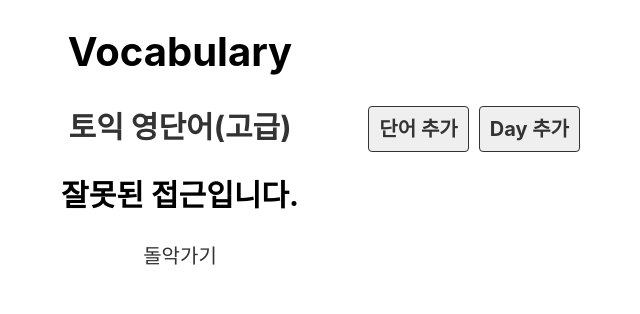
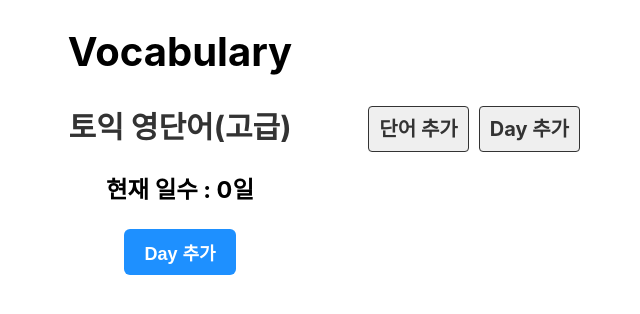
Before and after one commit to lsljw65/vocabulary0614, a React (Create React App) app in the folder client/: page /create-day in a window 1280 px wide. Shown: the top 314 px of the page, without its empty margins (460-1100 px from the left). Built offline with nearby package versions, Linux system fonts and the light colour scheme; no server answers; the HTML template or start-up script is replaced by a standard one.

Commit message:
날자 추가

```diff
--- a/client/src/App.js
+++ b/client/src/App.js
@@ -7,6 +7,7 @@ import { BrowserRouter, Routes, Route } from "react-router-dom";
 import Words from "./component/Words";
 import EmptyPage from "./component/EmptyPage";
 import CreateWord from "./component/CreateWord";
+import CrateDay from "./component/CrateDay";
 
 function App() {
   return (
@@ -18,6 +19,7 @@ function App() {
           <Route path="/" element={<DayList />} />
           <Route path="/word/:day" element={<Words />} />
           <Route path="/create-word" element={<CreateWord />} />
+          <Route path="/create-day" element={<CrateDay />} />
           <Route path="/*" element={<EmptyPage />} />
         </Routes>
       </div>
--- /dev/null
+++ b/client/src/component/CrateDay.js
@@ -0,0 +1,40 @@
+import { useEffect, useState } from "react";
+import { useNavigate } from "react-router";
+
+export default function CrateDay() {
+  const [days, setDays] = useState([]);
+  const history = useNavigate();
+  const url = "http://localhost:8000/days";
+  useEffect(() => {
+    fetch(url)
+      .then((res) => {
+        return res.json();
+      })
+      .then((days) => {
+        setDays(days);
+      });
+  }, [url]);
+  function addDay() {
+    console.log("눌려짐");
+    fetch(url, {
+      method: "POST",
+      headers: {
+        "Content-Type": "application/json",
+      },
+      body: JSON.stringify({
+        day: days.length + 1,
+      }),
+    }).then((res) => {
+      if (res.ok) {
+        alert("생성이 완료되었습니다.");
+        history("/");
+      }
+    });
+  }
+  return (
+    <div>
+      <h3>현재 일수 : {days.length}일</h3>
+      <button onClick={addDay}>Day 추가</button>
+    </div>
+  );
+}
--- a/client/src/component/CreateWord.js
+++ b/client/src/component/CreateWord.js
@@ -1,8 +1,9 @@
 import { useEffect, useRef, useState } from "react";
+import { useNavigate } from "react-router-dom";
 
 export default function CreateWord() {
   const [days, setDays] = useState([]);
-
+  const history = useNavigate();
   const url = "http://localhost:8000/days";
 
   useEffect(() => {
@@ -18,9 +19,6 @@ export default function CreateWord() {
   const url2 = "http://localhost:8000/words/";
   function onSubmit(e) {
     e.preventDefault();
-    console.log(engRef.current.value);
-    console.log(korRef.current.value);
-    console.log(dayRef.current.value);
 
     // isDone 고정
     fetch(url2, {
@@ -37,6 +35,7 @@ export default function CreateWord() {
     }).then((res) => {
       if (res.ok) {
         alert("생성이 완료되었습니다");
+        history(`/word/${dayRef.current.value}`);
       }
     });
   }
--- a/client/src/component/Header.js
+++ b/client/src/component/Header.js
@@ -9,9 +9,9 @@ export default function Header() {
         <Link to="/create-word" className="link">
           단어 추가
         </Link>
-        <a href="#x" className="link">
+        <Link to="/create-day" className="link">
           Day 추가
-        </a>
+        </Link>
       </div>
     </div>
   );
--- a/package.json
+++ b/package.json
@@ -20,7 +20,8 @@
     "express": "^4.19.2",
     "json": "^11.0.0",
     "mysql": "^2.18.1",
-    "nodemon": "^3.1.3"
+    "nodemon": "^3.1.3",
+    "react-router": "^6.23.1"
   },
   "devDependencies": {
     "concurrently": "8.2.2"
```
Also changed, not shown: 2 other files (tests, documents, lock files or other folders).
